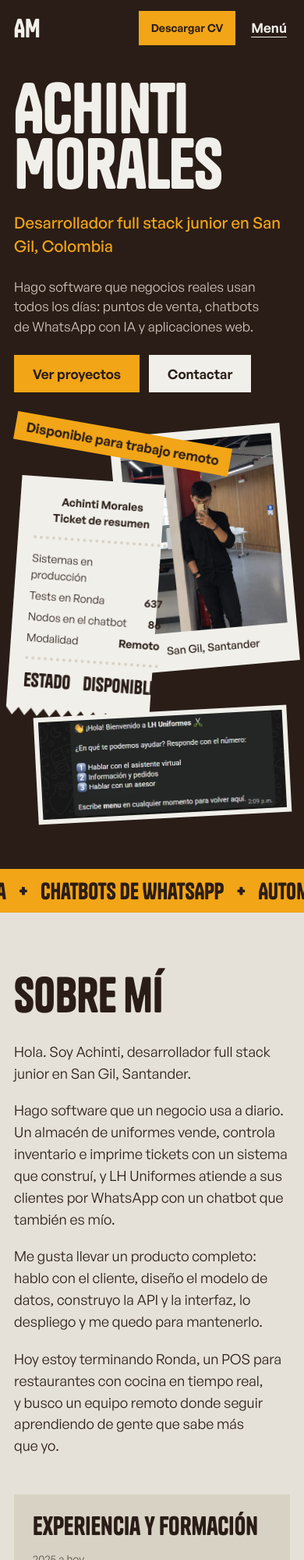
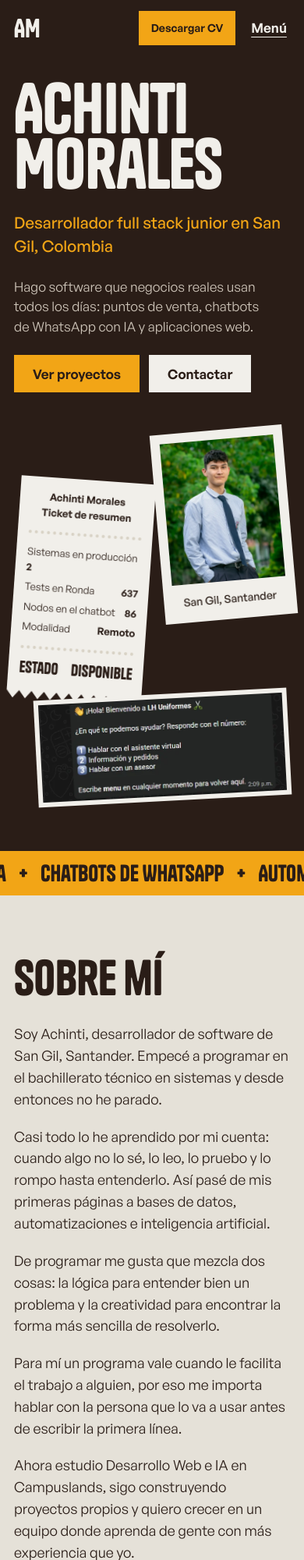
Before and after one commit to achinti24/achinti24.github.io, a plain HTML site: page index.html in a window 390 px wide. Shown: the top 2000 px of the page at 78% size. Drawn offline with Linux system fonts and the light colour scheme.

Commit message:
✏️ feat: rewrite about section as a bio and use new portrait in hero

```diff
--- a/css/styles.css
+++ b/css/styles.css
@@ -529,6 +529,10 @@ p {
   grid-row: 2;
 }
 
+.hero__polaroid img {
+  object-position: 50% 20%;
+}
+
 .hero__polaroid {
   justify-self: end;
   align-self: start;
@@ -1522,16 +1526,20 @@ p {
   color: var(--accent-ink);
   font-weight: 600;
   opacity: 0;
+  visibility: hidden;
   translate: -50% 1rem;
   pointer-events: none;
   transition:
     opacity var(--t-ui) var(--ease-out),
-    translate var(--t-ui) var(--ease-out);
+    translate var(--t-ui) var(--ease-out),
+    visibility 0s linear var(--t-ui);
 }
 
 .toast.is-visible {
   opacity: 1;
+  visibility: visible;
   translate: -50% 0;
+  transition-delay: 0s;
 }
 
 .visually-hidden {
@@ -1609,3 +1617,28 @@ p {
 .bar:not([open]) .bar__items {
   display: none;
 }
+
+@media (max-width: 39.99rem) {
+  .hero__polaroid {
+    width: 48%;
+  }
+
+  .hero__ticket {
+    width: 49%;
+    padding: 1rem 0.875rem 1.25rem;
+    font-size: 0.8125rem;
+  }
+
+  .ticket__rows div {
+    flex-wrap: wrap;
+    gap: 0 0.5rem;
+  }
+
+  .ticket__total {
+    font-size: 1.25rem;
+  }
+
+  .hero__sticker {
+    display: none;
+  }
+}
--- a/index.html
+++ b/index.html
@@ -72,7 +72,7 @@
         </div>
 
         <figure class="piece piece--polaroid hero__polaroid" style="--tilt: -5deg">
-          <img src="assets/images/achinti-espejo.webp" width="720" height="1280" alt="Achinti Morales de pie junto a una columna roja, con camisa negra, tomándose una foto en un espejo" fetchpriority="high">
+          <img src="assets/images/achinti-retrato.webp" width="800" height="1200" alt="Retrato de Achinti Morales sonriendo, con camisa a rayas, corbata azul y las manos en los bolsillos, frente a un fondo de árboles" fetchpriority="high">
           <figcaption>San Gil, Santander</figcaption>
         </figure>
 
@@ -107,10 +107,11 @@
         <div class="about__text">
           <h2 id="sobre-mi-title" class="title title--ink" data-reveal>Sobre mí</h2>
           <div class="about__letter" data-reveal>
-            <p>Hola. Soy Achinti, desarrollador full stack junior en San Gil, Santander.</p>
-            <p>Hago software que un negocio usa a diario. Un almacén de uniformes vende, controla inventario e imprime tickets con un sistema que construí, y LH Uniformes atiende a sus clientes por WhatsApp con un chatbot que también es mío.</p>
-            <p>Me gusta llevar un producto completo: hablo con el cliente, diseño el modelo de datos, construyo la API y la interfaz, lo despliego y me quedo para mantenerlo.</p>
-            <p>Hoy estoy terminando Ronda, un POS para restaurantes con cocina en tiempo real, y busco un equipo remoto donde seguir aprendiendo de gente que sabe más que yo.</p>
+            <p>Soy Achinti, desarrollador de software de San Gil, Santander. Empecé a programar en el bachillerato técnico en sistemas y desde entonces no he parado.</p>
+            <p>Casi todo lo he aprendido por mi cuenta: cuando algo no lo sé, lo leo, lo pruebo y lo rompo hasta entenderlo. Así pasé de mis primeras páginas a bases de datos, automatizaciones e inteligencia artificial.</p>
+            <p>De programar me gusta que mezcla dos cosas: la lógica para entender bien un problema y la creatividad para encontrar la forma más sencilla de resolverlo.</p>
+            <p>Para mí un programa vale cuando le facilita el trabajo a alguien, por eso me importa hablar con la persona que lo va a usar antes de escribir la primera línea.</p>
+            <p>Ahora estudio Desarrollo Web e IA en Campuslands, sigo construyendo proyectos propios y quiero crecer en un equipo donde aprenda de gente con más experiencia que yo.</p>
           </div>
         </div>
 
@@ -486,7 +487,7 @@
         </div>
 
         <div class="postcard__address">
-          <img class="postcard__stamp" src="assets/images/achinti-morales-perfil.webp" width="800" height="1000" alt="" loading="lazy" decoding="async">
+          <img class="postcard__stamp" src="assets/images/achinti-espejo.webp" width="720" height="1280" alt="" loading="lazy" decoding="async">
           <ul class="postcard__lines">
             <li><a href="mailto:achintimorales@gmail.com">achintimorales@gmail.com</a></li>
             <li><a href="https://wa.me/573138090276" target="_blank" rel="noopener noreferrer">WhatsApp<span class="visually-hidden"> (se abre en una pestaña nueva)</span></a></li>
```
Also changed, not shown: assets/images/achinti-morales-perfil.webp (deleted), assets/images/achinti-retrato.webp (added), 1 other file.
